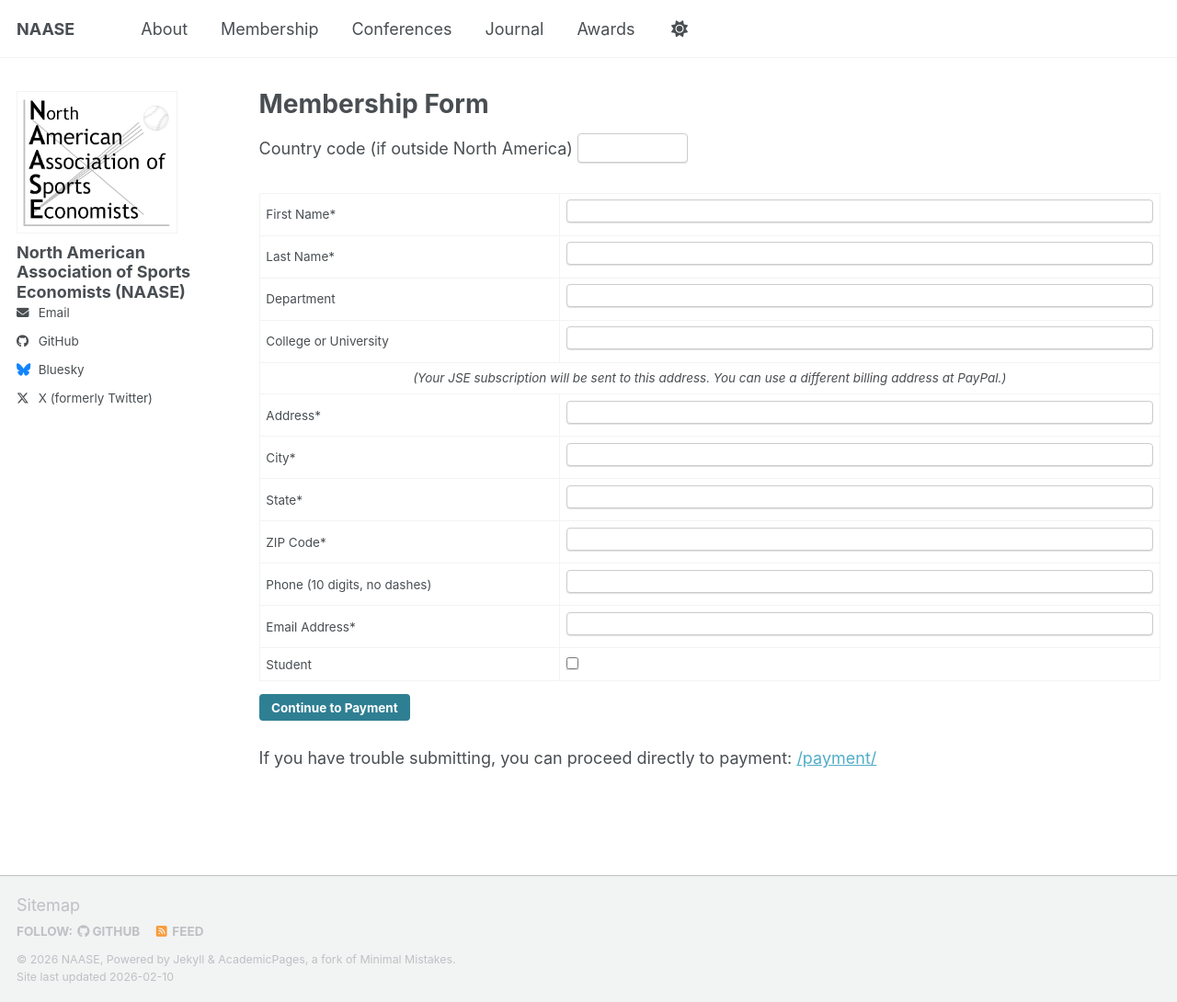
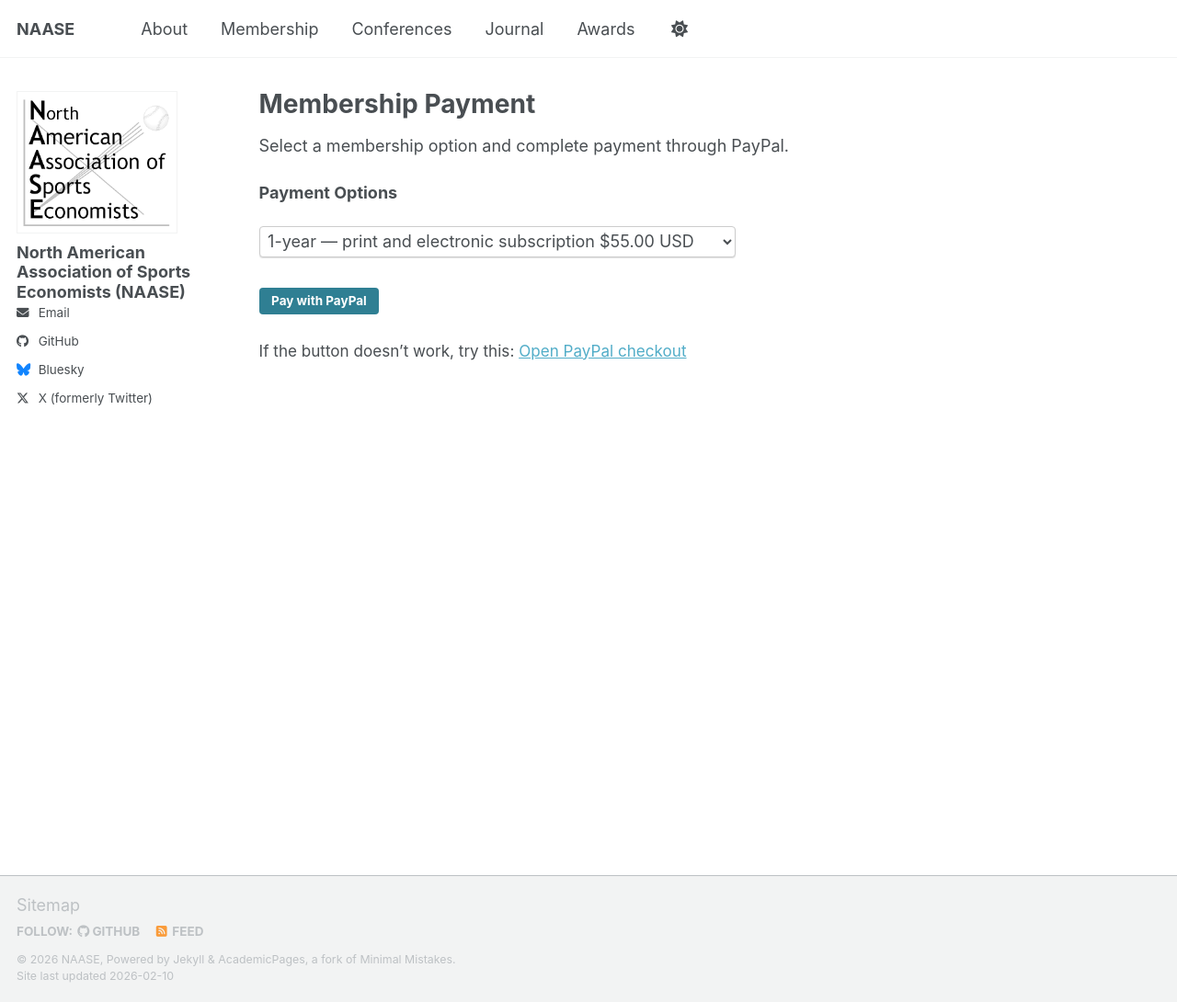
Before and after one commit to naaseweb/naaseweb.github.io, a Jekyll site: the page built from form/index.html, in a window 1280 px wide and 1090 px high. Shown: the whole window at 92% size. Built offline with Jekyll 4.4.1, drawn with Linux system fonts in a browser that asks for light colours; a script bundle is joined from its source files by our own code; library files that are not in the unit come from our copies.

Commit message:
Update index.html

```diff
--- a/form/index.html
+++ b/form/index.html
@@ -1,132 +1,41 @@
 ---
 layout: archive
-title: "Membership Form"
-permalink: /form/
+title: "Membership Payment"
+permalink: /payment/
 author_profile: true
 published: true
 ---
 
-<form id="membershipForm" novalidate>
+<p>Select a membership option and complete payment through PayPal.</p>
+
+<form action="https://www.paypal.com/cgi-bin/webscr" method="post" target="_top">
+  <input name="cmd" type="hidden" value="_s-xclick">
+  <input name="hosted_button_id" type="hidden" value="BVYB3JU3KKGRN">
+
+  <p><strong>Payment Options</strong></p>
+
   <p>
-    Country code (if outside North America)<br>
-    <input maxlength="4" name="CountryCode" size="4" type="text" style="max-width:120px;">
+    <select name="os0">
+      <option value="1-year -- print and electronic subscription">1-year — print and electronic subscription $55.00 USD</option>
+      <option value="2-year -- print and electronic subscription">2-year — print and electronic subscription $110.00 USD</option>
+      <option value="3-year -- print and electronic subscription">3-year — print and electronic subscription $165.00 USD</option>
+      <option value="1-year -- electronic only subscription">1-year — electronic only subscription $40.00 USD</option>
+      <option value="2-year -- electronic only subscription">2-year — electronic only subscription $80.00 USD</option>
+      <option value="3-year -- electronic only subscription">3-year — electronic only subscription $120.00 USD</option>
+      <option value="1-year student membership - electronic only">1-year student membership – electronic only $30.00 USD</option>
+    </select>
   </p>
 
-  <table border="0" width="100%">
-    <tbody>
-      <tr>
-        <td width="25%">First Name*</td>
-        <td width="50%"><input maxlength="30" name="FirstName" size="30" type="text" required></td>
-      </tr>
-      <tr>
-        <td>Last Name*</td>
-        <td><input maxlength="30" name="LastName" size="30" type="text" required></td>
-      </tr>
-      <tr>
-        <td>Department</td>
-        <td><input maxlength="40" name="Department" size="30" type="text"></td>
-      </tr>
-      <tr>
-        <td>College or University</td>
-        <td><input maxlength="40" name="University" size="30" type="text"></td>
-      </tr>
-      <tr>
-        <td colspan="2" align="center">
-          <em>(Your JSE subscription will be sent to this address. You can use a different billing address at PayPal.)</em>
-        </td>
-      </tr>
-      <tr>
-        <td>Address*</td>
-        <td><input maxlength="40" name="AddrLine" size="30" type="text" required></td>
-      </tr>
-      <tr>
-        <td>City*</td>
-        <td><input maxlength="40" name="City" size="30" type="text" required></td>
-      </tr>
-      <tr>
-        <td>State*</td>
-        <td><input maxlength="2" name="State" size="2" type="text" required></td>
-      </tr>
-      <tr>
-        <td>ZIP Code*</td>
-        <td><input maxlength="10" name="ZIP" size="10" type="text" required></td>
-      </tr>
-      <tr>
-        <td>Phone (10 digits, no dashes)</td>
-        <td><input maxlength="10" name="Phone" size="10" type="text"></td>
-      </tr>
-      <tr>
-        <td>Email Address*</td>
-        <td><input maxlength="256" name="mailfrom" size="30" type="email" required></td>
-      </tr>
-      <tr>
-        <td>Student</td>
-        <td><input name="Student" type="checkbox" value="Yes"></td>
-      </tr>
-    </tbody>
-  </table>
+  <input name="currency_code" type="hidden" value="USD">
 
-  <input type="hidden" name="_subject" value="New NAASE Membership Submission">
-  <input type="text" name="_gotcha" style="display:none">
-
-  <p style="margin-top: 12px;">
-    <button id="submitBtn" type="button" class="btn btn--primary">Continue to Payment</button>
-    <span id="status" style="margin-left:10px; font-weight:600;" aria-live="polite"></span>
+  <!-- Normal submit button (more reliable than PayPal image button) -->
+  <p>
+    <button type="submit" class="btn btn--primary">Pay with PayPal</button>
   </p>
 
-  <p>
-    If you have trouble submitting, you can proceed directly to payment:
-    <a href="/payment/">/payment/</a>
+  <!-- Optional fallback direct link -->
+  <p style="font-size: 0.95em;">
+    If the button doesn’t work, try this:
+    <a href="https://www.paypal.com/cgi-bin/webscr?cmd=_s-xclick&hosted_button_id=BVYB3JU3KKGRN" target="_blank" rel="noopener">Open PayPal checkout</a>
   </p>
 </form>
-
-<script>
-  (function () {
-    const FORMSPREE = "https://formspree.io/f/meeleqrr";
-    const form = document.getElementById("membershipForm");
-    const btn = document.getElementById("submitBtn");
-    const status = document.getElementById("status");
-
-    function validateRequired() {
-      const required = form.querySelectorAll("[required]");
-      for (const el of required) {
-        if (!el.value || !el.value.trim()) {
-          el.focus();
-          return false;
-        }
-      }
-      const email = form.querySelector('input[name="mailfrom"]');
-      if (email && !/^\S+@\S+\.\S+$/.test(email.value.trim())) {
-        email.focus();
-        return false;
-      }
-      return true;
-    }
-
-    btn.addEventListener("click", async function () {
-      if (!validateRequired()) {
-        status.textContent = "Please complete required fields.";
-        return;
-      }
-
-      status.textContent = "Submitting…";
-      btn.disabled = true;
-
-      try {
-        const data = new FormData(form);
-        const resp = await fetch(FORMSPREE, {
-          method: "POST",
-          body: data,
-          headers: { "Accept": "application/json" }
-        });
-        if (!resp.ok) throw new Error("Formspree submission failed");
-
-        // Relative redirect: works on GitHub Pages + future custom domain
-        window.location.assign("/payment/");
-      } catch (e) {
-        status.textContent = "Submit failed. Please try again or use the payment link.";
-        btn.disabled = false;
-      }
-    });
-  })();
-</script>
```
